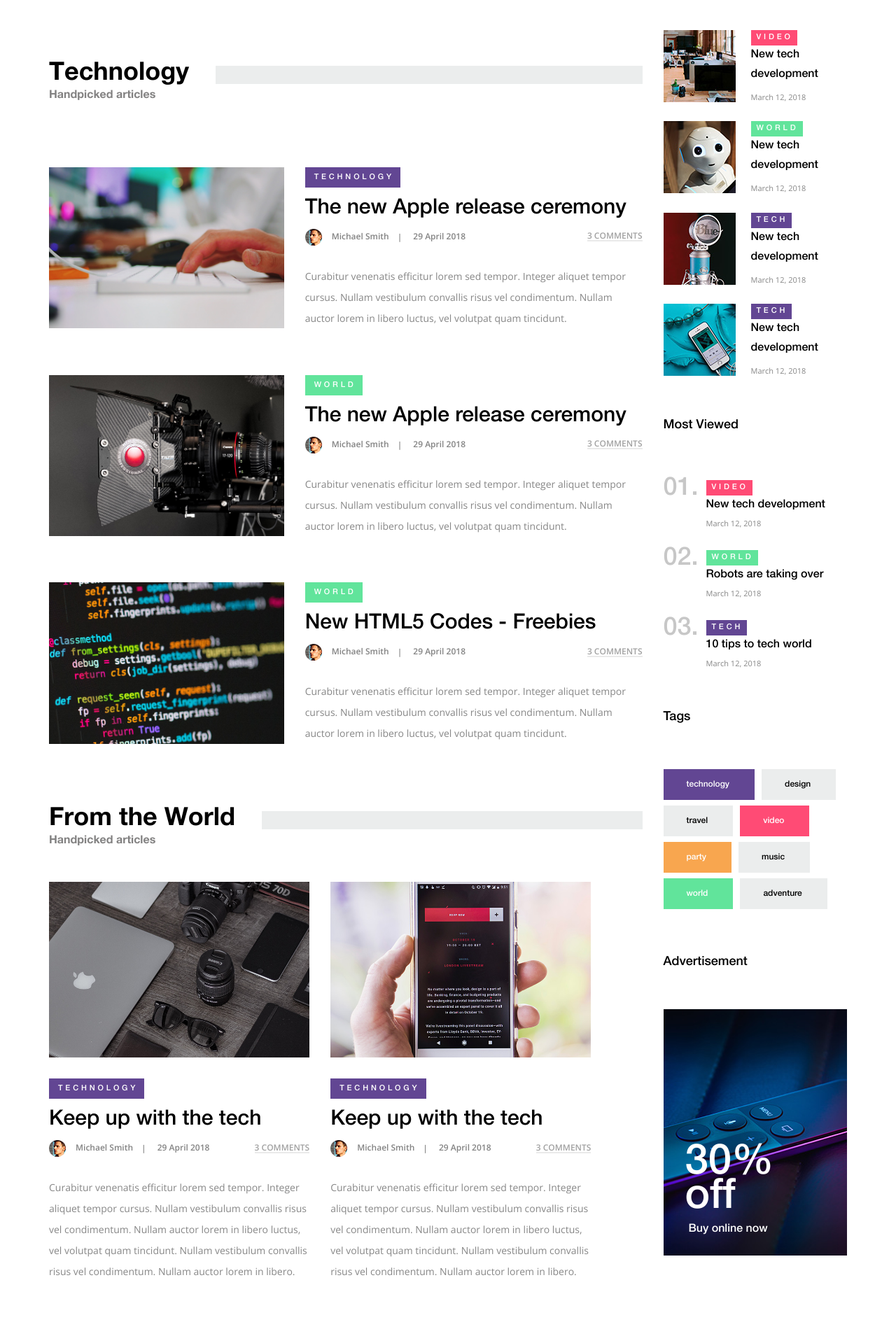
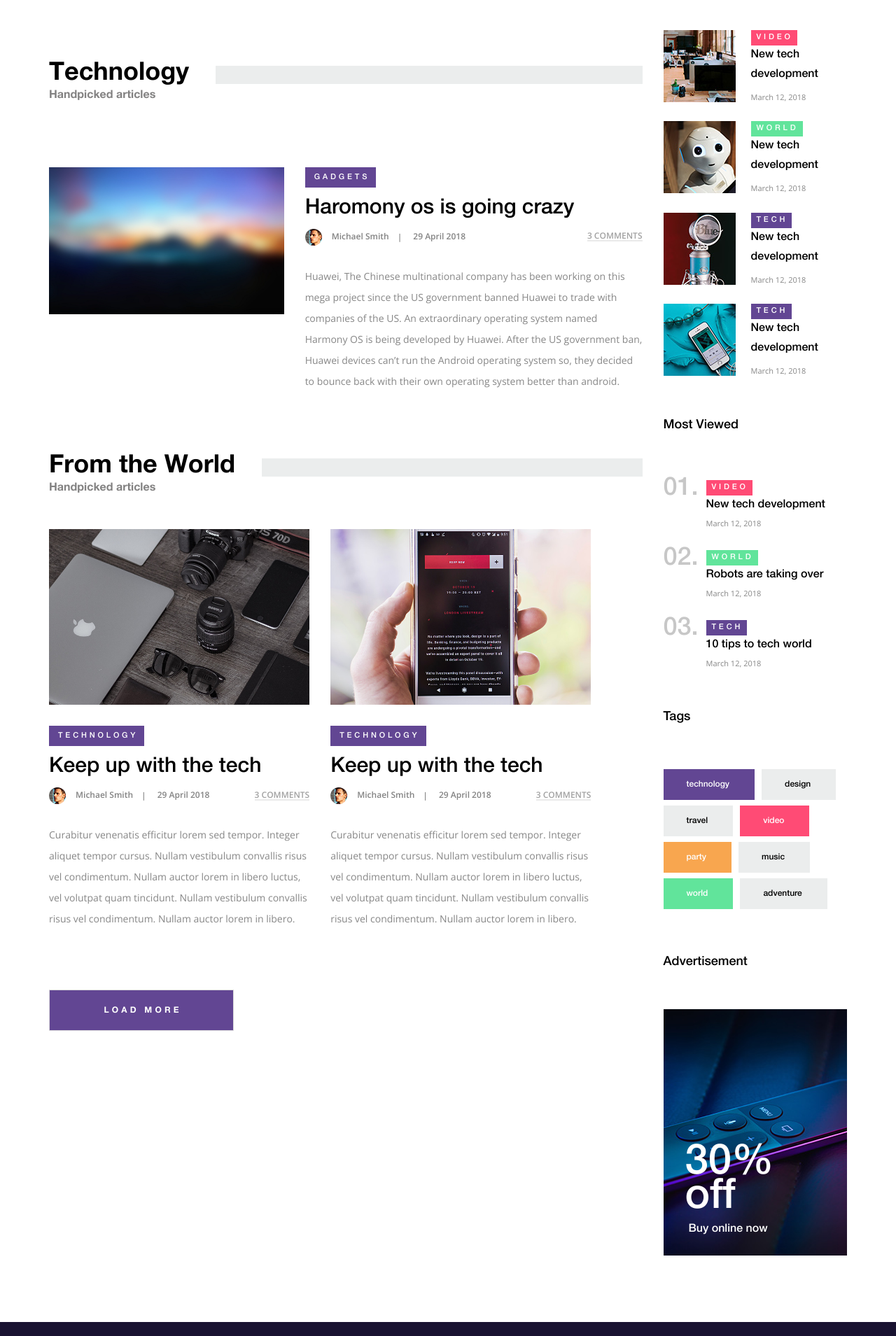
Before and after one commit to hemantapoudel/Tech-Website, a Django app: page / in a window 1280 px wide. Shown: the part 2509-4418 px from the top of the page at 70% size. Run offline with Django 3.2, Linux system fonts and the light colour scheme; data comes from the database, SQL or seed files in the repository; some libraries are stand-ins or nearby versions.

Commit message:
load data from database to homepage

```diff
--- a/tech/templates/index.html
+++ b/tech/templates/index.html
@@ -191,17 +191,17 @@
 								<div class="section_bar"></div>
 							</div>
 							<div class="technology_content">
-
+								{% for posts in posts%}
 								<!-- Post -->
 								<div class="post_item post_h_large">
 									<div class="row">
 										<div class="col-lg-5">
-											<div class="post_image"><img src="{% static 'images/post_h_1.jpg' %}" alt="https://unsplash.com/@jmckinven"></div>
+											<div class="post_image"><img src="{{posts.feature_image.url}}" alt="https://unsplash.com/@jmckinven"></div>
 										</div>
 										<div class="col-lg-7">
 											<div class="post_content">
-												<div class="post_category cat_technology"><a href="category.html">technology</a></div>
-												<div class="post_title"><a href="single.html">The new Apple release ceremony</a></div>
+												<div class="post_category cat_technology"><a href="category.html">{{posts.category}}</a></div>
+												<div class="post_title"><a href="single.html">{{posts.title}}</a></div>
 												<div class="post_info d-flex flex-row align-items-center justify-content-start">
 													<div class="post_author d-flex flex-row align-items-center justify-content-start">
 														<div><div class="post_author_image"><img src="{% static 'images/author_1.jpg' %}" alt=""></div></div>
@@ -211,64 +211,14 @@
 													<div class="post_comments ml-auto"><a href="#">3 comments</a></div>
 												</div>
 												<div class="post_text">
-													<p>Curabitur venenatis efficitur lorem sed tempor. Integer aliquet tempor cursus. Nullam vestibulum convallis risus vel condimentum. Nullam auctor lorem in libero luctus, vel volutpat quam tincidunt.</p>
+													<p>{{posts.first_paragraph}}</p>
 												</div>
 											</div>
 										</div>
 									</div>
 								</div>
+								{%endfor%}
 
-								<!-- Post -->
-								<div class="post_item post_h_large">
-									<div class="row">
-										<div class="col-lg-5">
-											<div class="post_image"><img src="{% static 'images/post_h_2.jpg' %}" alt="https://unsplash.com/@neonbrand"></div>
-										</div>
-										<div class="col-lg-7">
-											<div class="post_content">
-												<div class="post_category cat_world"><a href="category.html">world</a></div>
-												<div class="post_title"><a href="single.html">The new Apple release ceremony</a></div>
-												<div class="post_info d-flex flex-row align-items-center justify-content-start">
-													<div class="post_author d-flex flex-row align-items-center justify-content-start">
-														<div><div class="post_author_image"><img src="{% static 'images/author_1.jpg' %}" alt=""></div></div>
-														<div class="post_author_name"><a href="#">Michael Smith</a></div>
-													</div>
-													<div class="post_date"><a href="#">29 April 2018</a></div>
-													<div class="post_comments ml-auto"><a href="#">3 comments</a></div>
-												</div>
-												<div class="post_text">
-													<p>Curabitur venenatis efficitur lorem sed tempor. Integer aliquet tempor cursus. Nullam vestibulum convallis risus vel condimentum. Nullam auctor lorem in libero luctus, vel volutpat quam tincidunt.</p>
-												</div>
-											</div>
-										</div>
-									</div>
-								</div>
-
-								<!-- Post -->
-								<div class="post_item post_h_large">
-									<div class="row">
-										<div class="col-lg-5">
-											<div class="post_image"><img src="{% static 'images/post_h_3.jpg' %}" alt="https://unsplash.com/@cdr6934"></div>
-										</div>
-										<div class="col-lg-7">
-											<div class="post_content">
-												<div class="post_category cat_world"><a href="category.html">world</a></div>
-												<div class="post_title"><a href="single.html">New HTML5 Codes - Freebies</a></div>
-												<div class="post_info d-flex flex-row align-items-center justify-content-start">
-													<div class="post_author d-flex flex-row align-items-center justify-content-start">
-														<div><div class="post_author_image"><img src="{% static 'images/author_1.jpg'%}" alt=""></div></div>
-														<div class="post_author_name"><a href="#">Michael Smith</a></div>
-													</div>
-													<div class="post_date"><a href="#">29 April 2018</a></div>
-													<div class="post_comments ml-auto"><a href="#">3 comments</a></div>
-												</div>
-												<div class="post_text">
-													<p>Curabitur venenatis efficitur lorem sed tempor. Integer aliquet tempor cursus. Nullam vestibulum convallis risus vel condimentum. Nullam auctor lorem in libero luctus, vel volutpat quam tincidunt.</p>
-												</div>
-											</div>
-										</div>
-									</div>
-								</div>
 
 							</div>
 						</div>
--- a/unaryspecs/urls.py
+++ b/unaryspecs/urls.py
@@ -15,8 +15,13 @@ Including another URLconf
 """
 from django.contrib import admin
 from django.urls import path,include
+from django.conf import settings
+from django.conf.urls.static import static
 
 urlpatterns = [
     path('admin/', admin.site.urls),
     path('', include("tech.urls")),
 ]
+
+if settings.DEBUG:
+    urlpatterns+=static(settings.MEDIA_URL,document_root=settings.MEDIA_ROOT)
```
